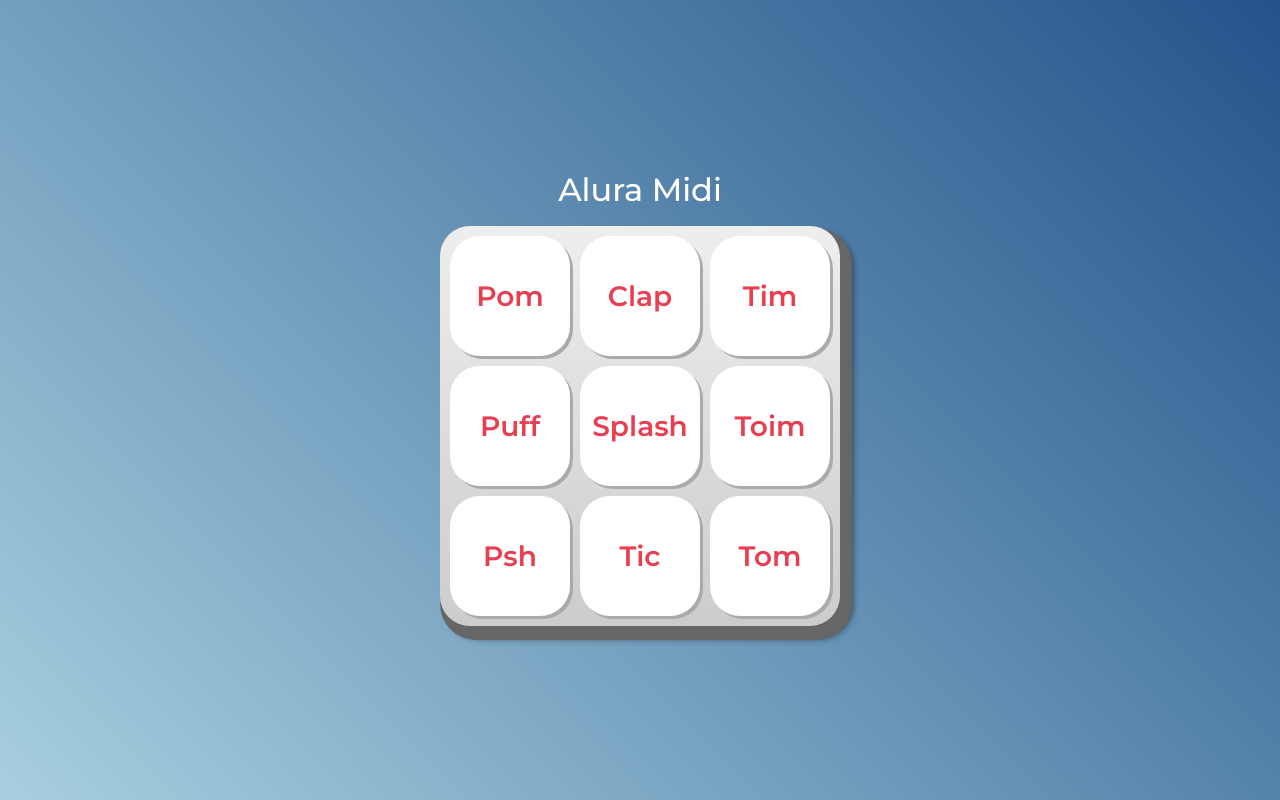
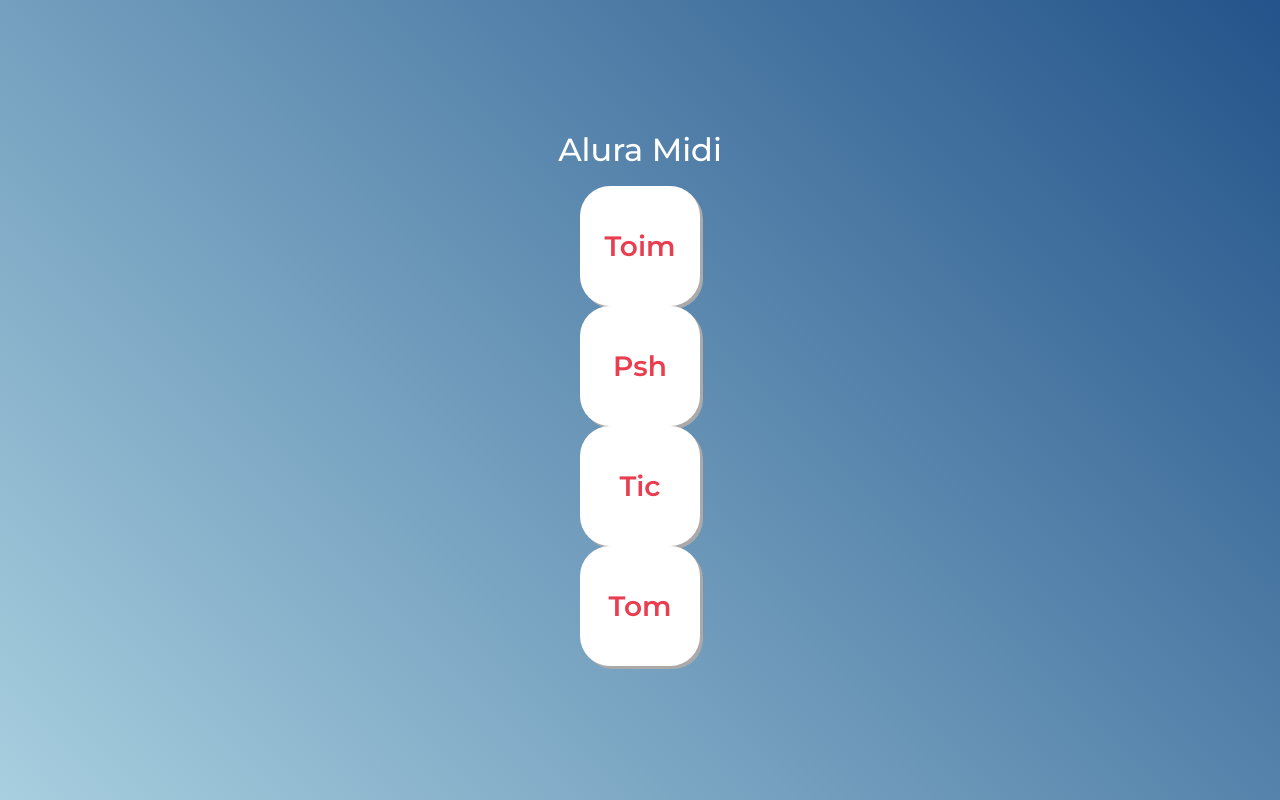
Before and after one commit to maylondias/markinsemk, a plain HTML site: page index.html in a window 1280 px wide. Drawn offline with Linux system fonts and the light colour scheme; files that its build step writes are made by us from their sources.

Commit message:
markinsemk

```diff
--- a/index.html
+++ b/index.html
@@ -20,15 +20,7 @@
 
     <h1>Alura Midi</h1>
 
-    <section class="teclado">
-        <button class="tecla tecla_pom">Pom</button>
-        <button class="tecla tecla_clap">Clap</button>
-        <button class="tecla tecla_tim">Tim</button>
-
-        <button class="tecla tecla_puff">Puff</button>
-        <button class="tecla tecla_splash">Splash</button>
         <button class="tecla tecla_toim">Toim</button>
-
         <button class="tecla tecla_psh">Psh</button>
         <button class="tecla tecla_tic">Tic</button>
         <button class="tecla tecla_tom">Tom</button>
```
